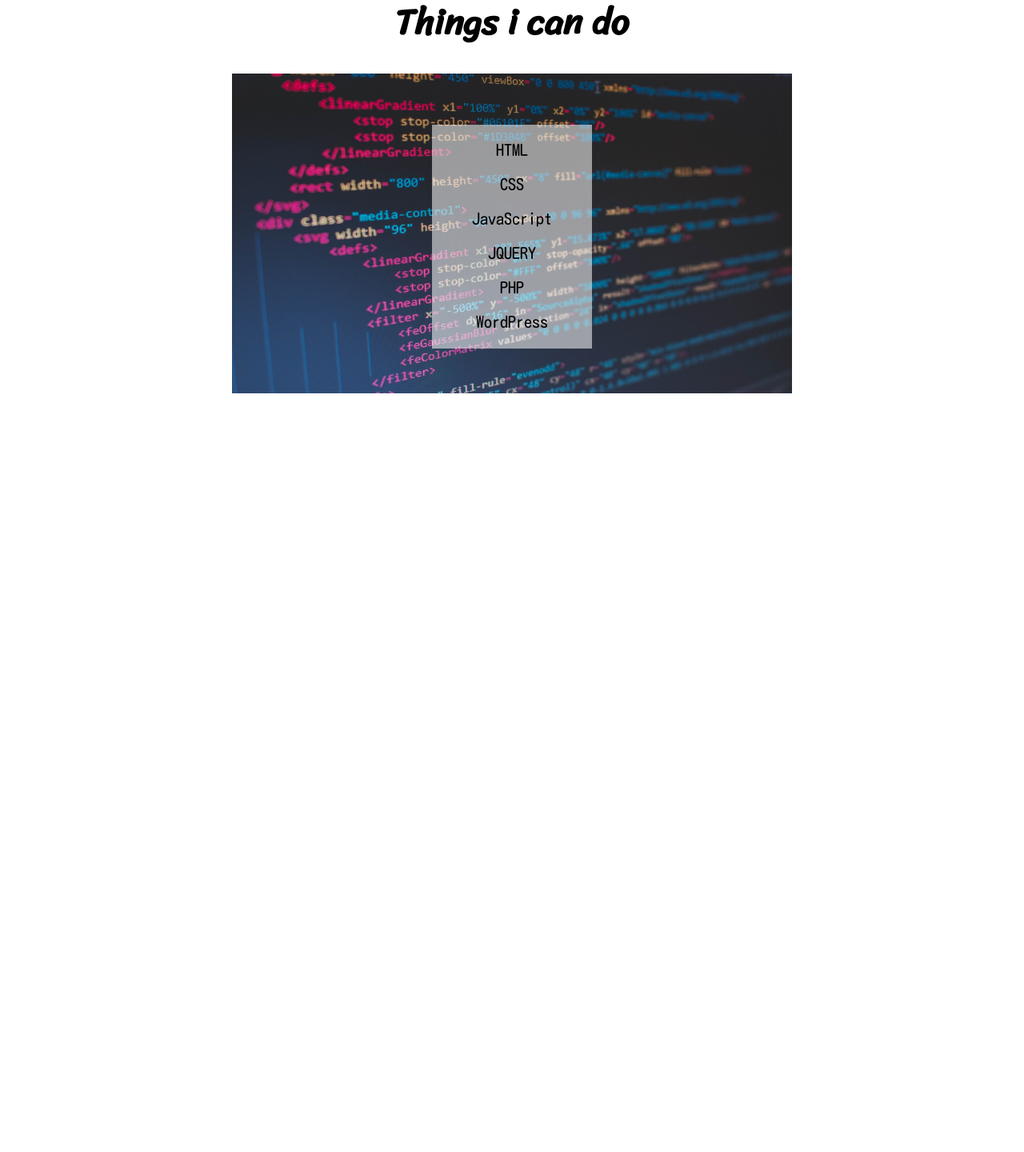
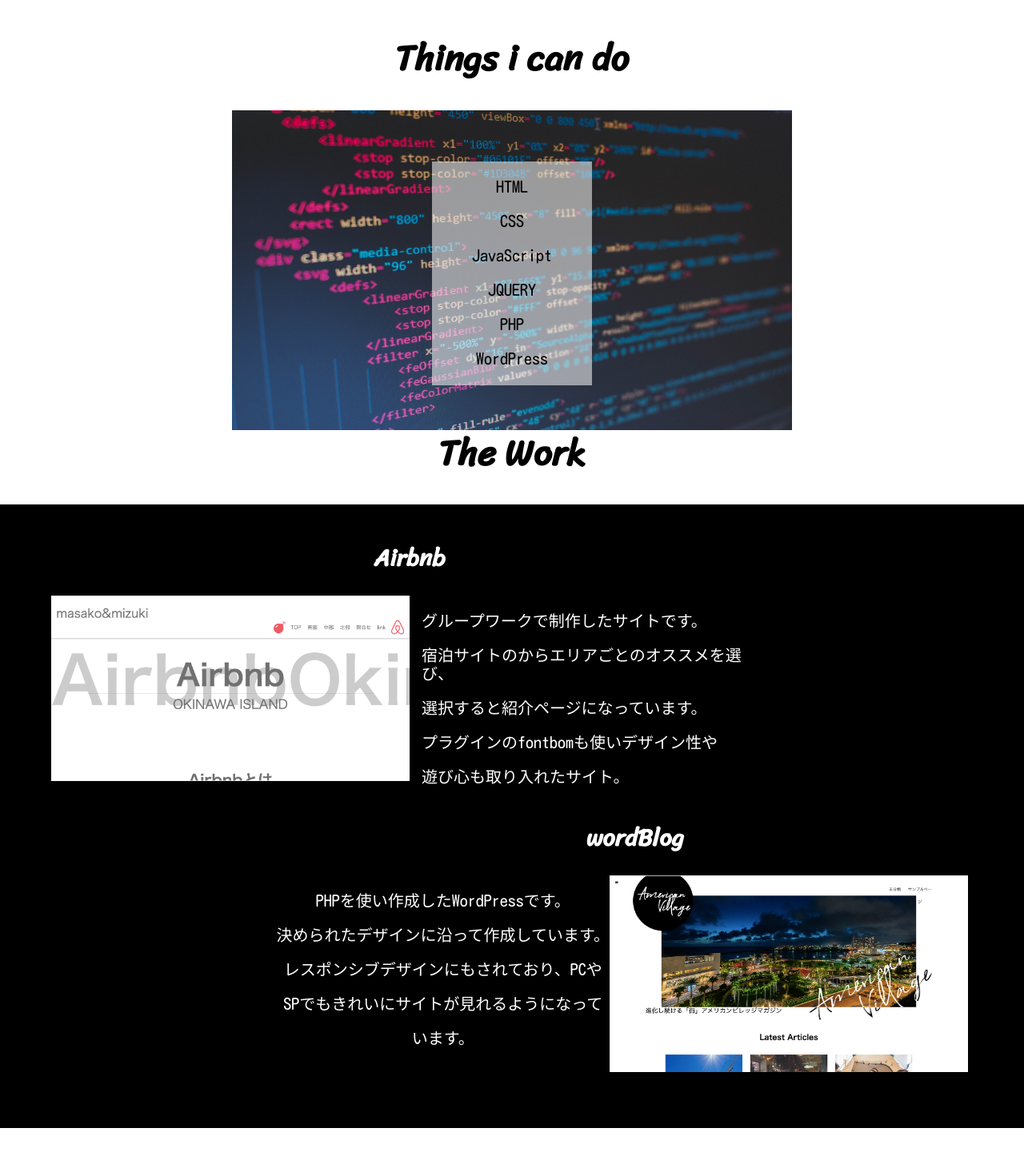
Before and after one commit to masakoji0125/graduate, a plain HTML site: page index.html in a window 1280 px wide. Shown: the part 1220-2661 px from the top of the page at 80% size. Before the commit the page ends 1712 px from the top, so only its background shows below. Drawn offline with Linux system fonts and the light colour scheme; files whose address does not match are found by name.

Commit message:
作品紹介作成開始

```diff
--- a/css/style.css
+++ b/css/style.css
@@ -8,6 +8,8 @@
     width: 100%;
     text-align: center;
     margin: 0 auto;
+    height: 100%;
+    margin-bottom: 30px;
 }
 
 p {
@@ -80,6 +82,7 @@
 h2 {
     font-size: 45px;
     font-family: 'Sriracha', cursive;
+    margin-top: 60px;
 }
 
 .content-box {
@@ -117,3 +120,59 @@
     position: relative;
     margin-top: 5%;
 }
+
+h3 {
+    font-family: 'Sriracha', cursive;
+    font-size: 30px;
+    color: white;
+}
+
+.work {
+    /* display: flex;
+    justify-content: center; */
+    background-color: black;
+    height: 780px;
+}
+
+.work-text1 {
+    width: 70%;
+    height: 250px;
+    padding-top: 20px;
+    padding-left: 5%;
+}
+
+.textbox1 {
+    display: flex;
+    /* justify-content: center; */
+}
+
+.work-text1 p {
+    color: white;
+    text-align: left;
+    margin-left: 15px;
+}
+
+.airbnb {
+    width: 50%;
+    height: 100%;
+}
+
+.work-text2 {
+    width: 70%;
+    height: 250px;
+    padding-top: 100px;
+    padding-left: 27%;
+}
+
+.textbox2 {
+    display: flex;
+}
+
+.contentbox2 {
+    color: white;
+}
+
+.wordblog {
+    width: 50%;
+    height: 100%;
+}
--- a/index.html
+++ b/index.html
@@ -52,9 +52,36 @@
                 <p>PHP</p>
                 <p>WordPress</p>
             </div>
+        </div>
 
-            <div>
+        <h2>The Work</h2>
+        <div class="work">
+            <div class="work-text1">
+                <h3>Airbnb</h3>
+                <div class="textbox1">
+                    <img class="airbnb" src="./img/aribnb.png" alt="">
+                    <div class="contentbox1">
+                        <p>グループワークで制作したサイトです。</p>
+                        <p>宿泊サイトのからエリアごとのオススメを選び、</p>
+                        <p>選択すると紹介ページになっています。</p>
+                        <p>プラグインのfontbomも使いデザイン性や</p>
+                        <p>遊び心も取り入れたサイト。</p>
+                    </div>
+                </div>
+            </div>
 
+            <div class="work-text2">
+                <h3>wordBlog</h3>
+                <div class="textbox2">
+                    <div class="contentbox2">
+                        <p>PHPを使い作成したWordPressです。</p>
+                        <p>決められたデザインに沿って作成しています。</p>
+                        <p>レスポンシブデザインにもされており、PCや</p>
+                        <p>SPでもきれいにサイトが見れるようになって</p>
+                        <p>います。</p>
+                    </div>
+                    <img class="wordblog" src="./img/wordblog.png" alt="">
+                </div>
             </div>
 
         </div>
```
Also changed, not shown: img/aribnb.png (added), img/wordblog.png (added).
